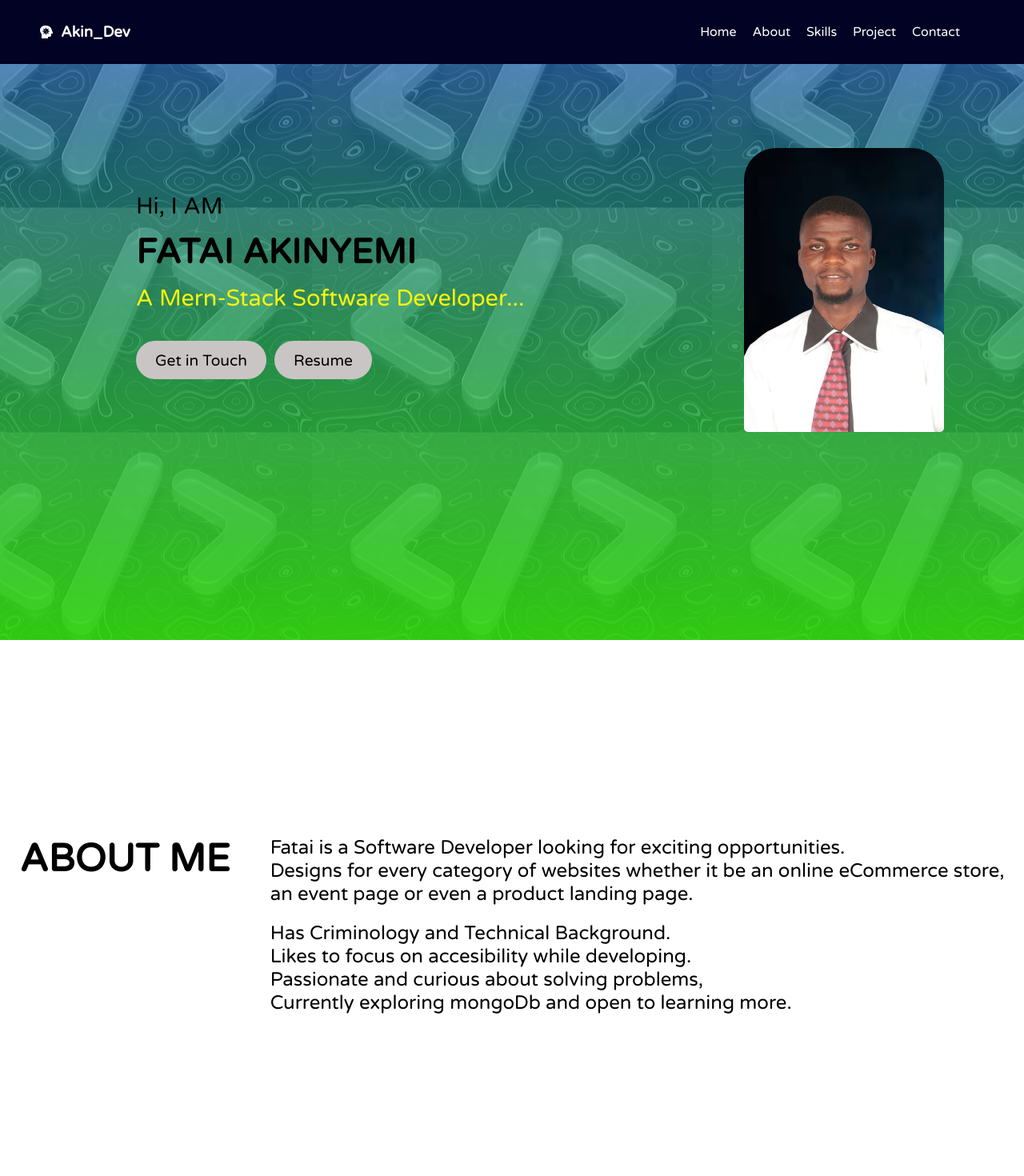
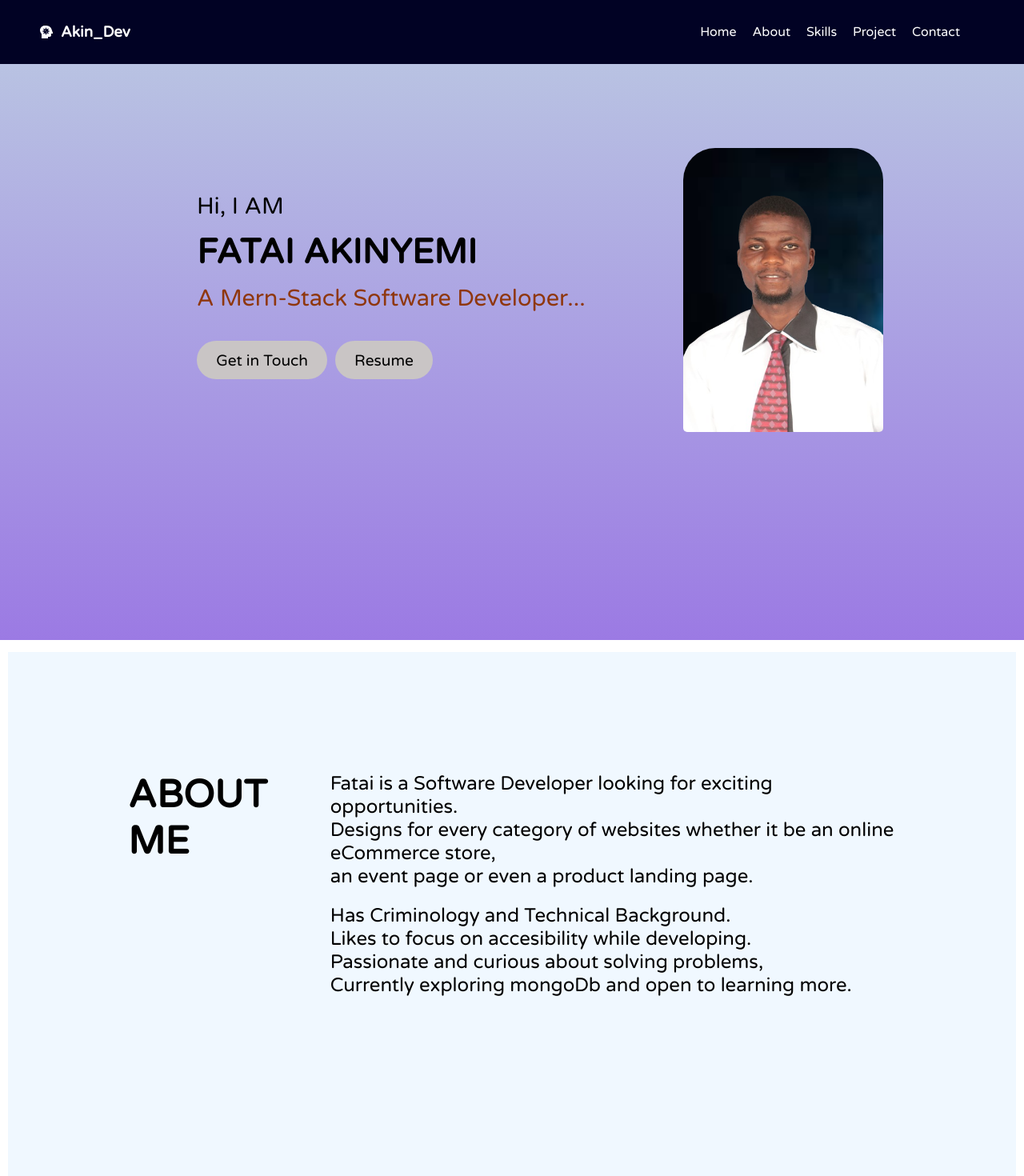
Before and after one commit to Olori-Odo/My-Portfolio, a React (Vite) app: page / in a window 1280 px wide. Shown: the top 1470 px of the page at 80% size. Built offline with nearby package versions, Linux system fonts and the light colour scheme.

Commit message:
updating-2

```diff
--- a/src/layout/MainLayout.css
+++ b/src/layout/MainLayout.css
@@ -10,9 +10,7 @@
   width: 100%;
   height: 100vh;
   padding: 0;
-  background: linear-gradient(rgba(12, 81, 209, 0.6), rgba(50, 216, 17, 0.918)),
-    url("../assets/dev-1.avif");
-  /* background-repeat: no-repeat; */
-  background-position: center;
+  background: linear-gradient(rgba(153, 172, 207, 0.6), rgba(99, 38, 209, 0.6));
+  background-color: aliceblue;
   color: white;
 }
--- a/src/pages/About.css
+++ b/src/pages/About.css
@@ -3,10 +3,11 @@
   justify-content: center;
   gap: 50px;
   color: black;
-  padding-top: 150px;
+  padding: 150px;
   font-size: 1.5em;
   height: 100vh;
   margin: 10px;
+  background-color: aliceblue;
 }
 
 #about-note {
--- a/src/pages/Home.css
+++ b/src/pages/Home.css
@@ -6,11 +6,11 @@
 
 #homepage {
   display: flex;
-  justify-content: space-between;
+  justify-content: space-around;
   color: black;
-  height: 100vh;
+  height: 90vh;
   width: 100%;
-  padding: 100px;
+  padding: 100px 150px;
   margin-top: 5px;
 }
 
@@ -25,7 +25,7 @@
   line-height: 1.6;
 }
 #stack {
-  color: rgb(248, 244, 12);
+  color: rgb(143, 55, 14);
 }
 
 #btn {
--- a/src/pages/Project.css
+++ b/src/pages/Project.css
@@ -1,3 +1,6 @@
+#projects-wrap {
+  background-color: aliceblue;
+}
 #projects {
   display: flex;
   justify-content: center;
--- a/src/pages/Project.jsx
+++ b/src/pages/Project.jsx
@@ -8,7 +8,7 @@ import { Link } from "react-router-dom";
 const Project = () => {
   return (
     <>
-      <div>
+      <div id="projects-wrap">
         {/* <NavBar /> */}
         <h1 id="p-header">PROJECTS:</h1>
 
--- a/src/pages/Skills.css
+++ b/src/pages/Skills.css
@@ -9,6 +9,7 @@
 #exp-wrapper {
   width: 100vw;
   height: 100vh;
+  background-color: cornsilk;
 }
 #exp {
   display: flex;
```
